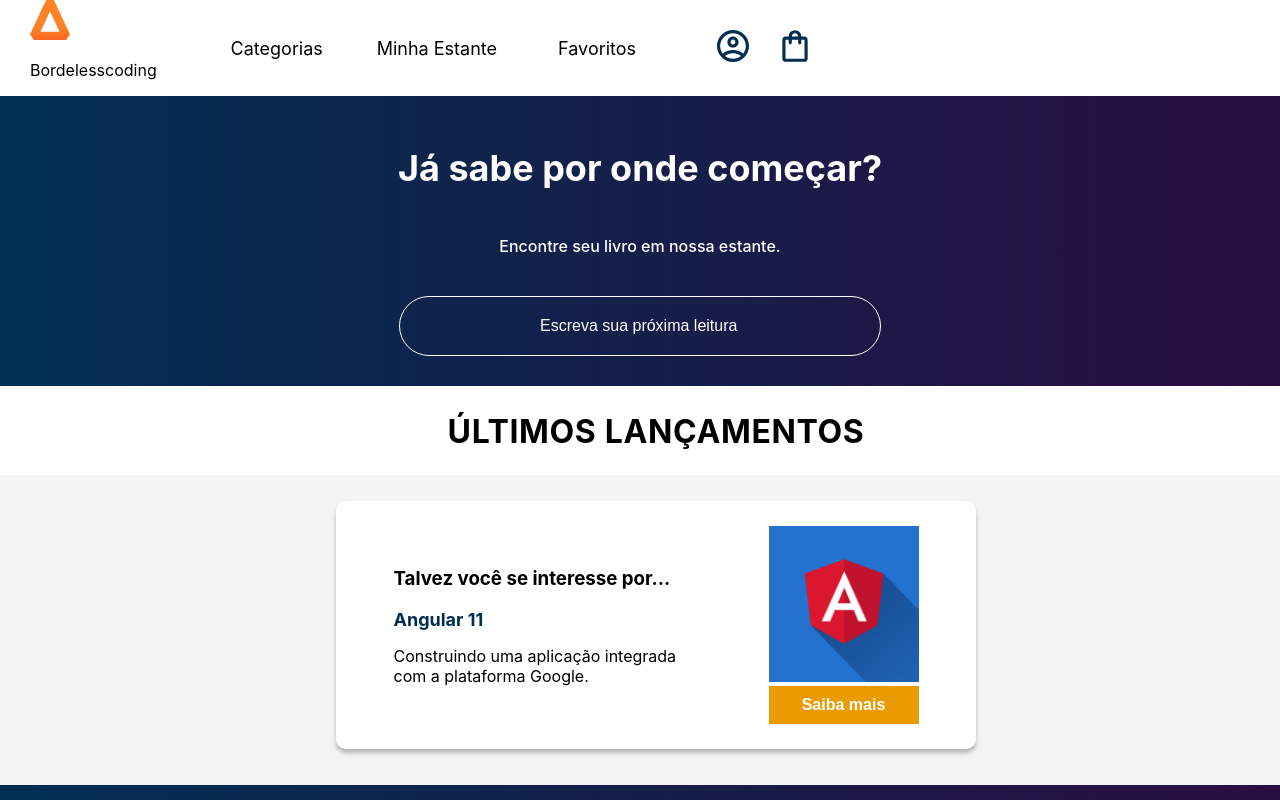
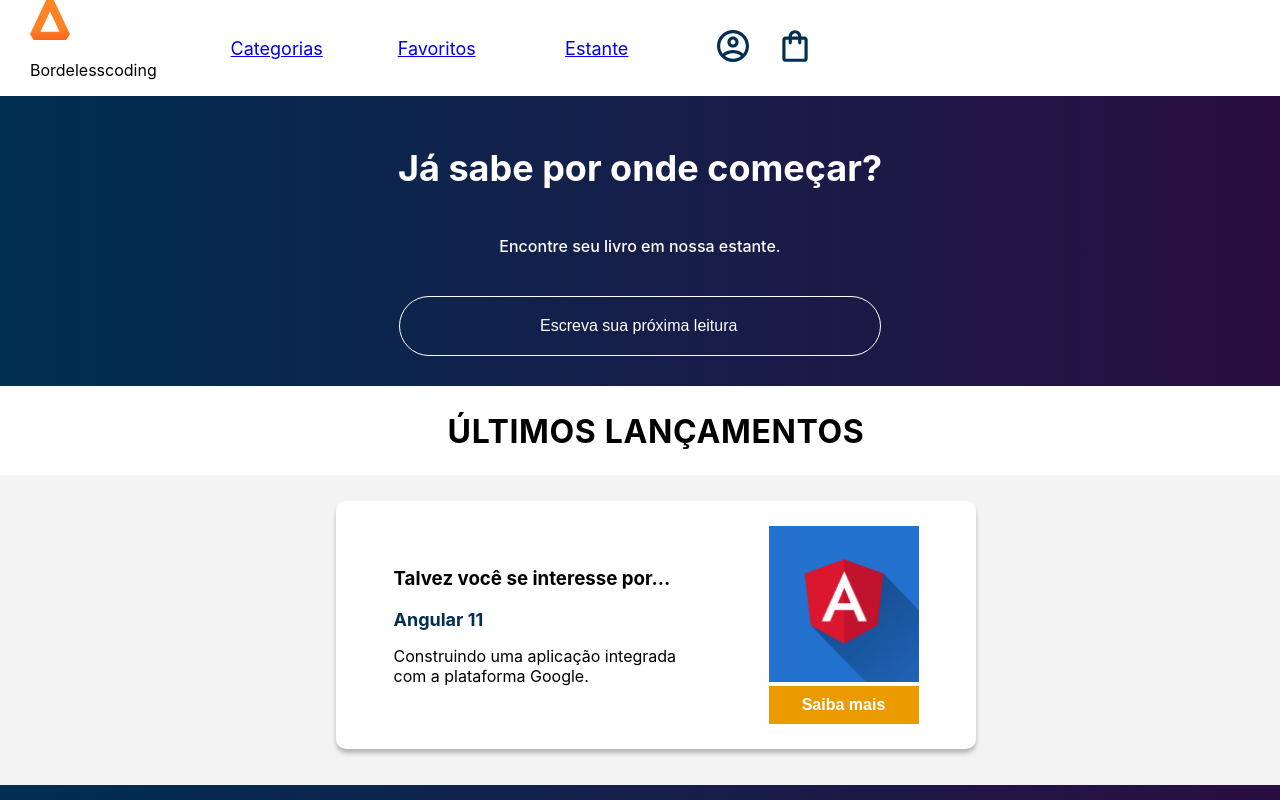
Before and after one commit to MarcosRBjunior/FullStack, a React (Create React App) app: page / in a window 1280 px wide. Shown: the top 800 px of the page. Built offline with nearby package versions, Linux system fonts and the light colour scheme.

Commit message:
feat: React routes

```diff
--- a/package.json
+++ b/package.json
@@ -9,6 +9,7 @@
     "@testing-library/user-event": "^13.5.0",
     "react": "^19.2.7",
     "react-dom": "^19.2.7",
+    "react-router-dom": "^7.18.1",
     "react-scripts": "5.0.1",
     "styled-components": "^6.4.2",
     "web-vitals": "^2.1.4"
--- a/src/componentes/OpcoesHeader/index.js
+++ b/src/componentes/OpcoesHeader/index.js
@@ -1,4 +1,5 @@
 import styled from 'styled-components';
+import { Link } from 'react-router-dom';
 
 const Opcao = styled.li`
     font-size: 18px;
@@ -18,13 +19,15 @@ const Opcoes = styled.ul`
 `
 
 
-const textoOpcoes = ['Categorias', 'Minha Estante', 'Favoritos'];
+const textoOpcoes = ['Categorias', 'Favoritos', 'Estante'];
 
 function OpcoesHeader() {
     return (
         <Opcoes>
             { textoOpcoes.map( (texto) => (
-                <Opcao><p>{texto}</p></Opcao>
+                <Link to={`/${texto.toLowerCase()}`}>
+                    <Opcao><p>{texto}</p></Opcao>
+                </Link>
             ) ) }
         </Opcoes>
     )
--- a/src/index.js
+++ b/src/index.js
@@ -1,6 +1,7 @@
 import React from 'react';
 import ReactDOM from 'react-dom/client';
 import App from './App';
+import { BrowserRouter, Routes, Route } from 'react-router-dom';
 import reportWebVitals from './reportWebVitals';
 import {createGlobalStyle} from 'styled-components';
 
@@ -30,8 +31,14 @@ const root = ReactDOM.createRoot(document.getElementById('root'));
 root.render(
   <React.StrictMode>
     <GlobalStyle />
-
-    <App />
+    <BrowserRouter>
+      <Routes>
+        <Route path="/categorias" element={<p>Oi!</p>} />
+        <Route path="/favoritos" element={<p>Oi!</p>} />
+        <Route path="/estante" element={<p>Oi!</p>} />
+        <Route path="/" element={<App />} />
+      </Routes>
+    </BrowserRouter>
   </React.StrictMode>
 );
 
```
Also changed, not shown: 1 other file (tests, documents, lock files or other folders).
